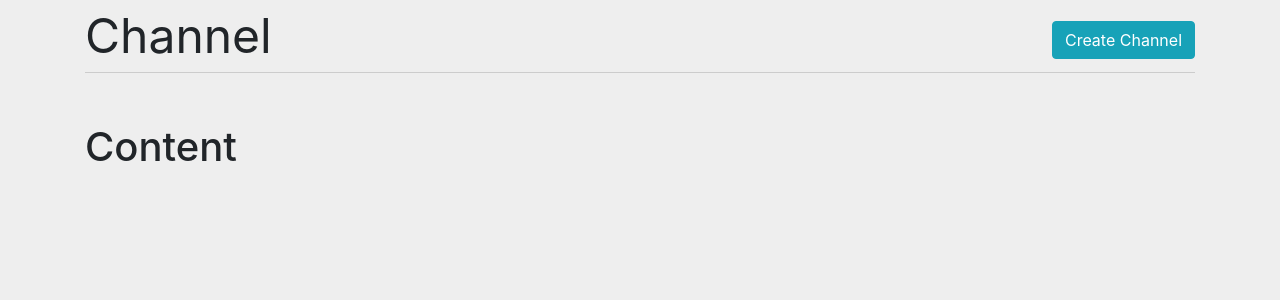
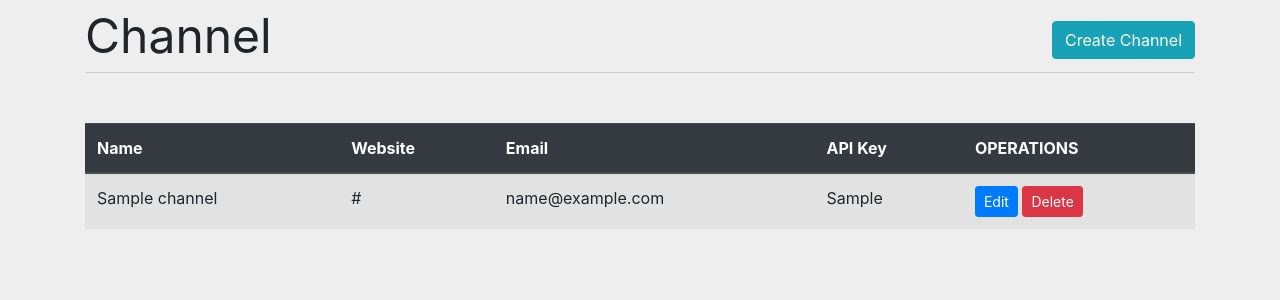
Before and after one commit to richard-ma/Gondwana, a Flask app: page /channel/index in a window 1280 px wide. Shown: the part 56-356 px from the top of the page. Run offline with Flask 2, Linux system fonts and the light colour scheme; tables that the repository leaves empty hold one stand-in row (values such as "Sample post"); some libraries are stand-ins or nearby versions.

Commit message:
add channel index view

```diff
--- a/Gondwana/channel.py
+++ b/Gondwana/channel.py
@@ -8,12 +8,11 @@ bp = Blueprint('channel', __name__, url_prefix='/channel')
 
 
 # /channel/index
-@bp.route('/index', methods=('GET', 'POST'))
+@bp.route('/index', methods=('GET',))
 def channel_index():
-    if request.method == 'POST':
-        pass
+    channels = Channel.query.all()
 
-    return render_template('channel/index.html', active_page="channel_index")
+    return render_template('channel/index.html', active_page="channel_index", channels=channels)
 
 
 # /channel/create
--- a/Gondwana/templates/channel/index.html
+++ b/Gondwana/templates/channel/index.html
@@ -9,5 +9,29 @@
 {% endblock %}
 
 {% block content %}
-    <h1>Content</h1>
+    <table class="table table-striped table-hover">
+        <thead class="thead-dark">
+            <tr>
+                <th>Name</th>
+                <th>Website</th>
+                <th>Email</th>
+                <th>API Key</th>
+                <th>OPERATIONS</th>
+            </tr>
+        </thead>
+        <tbody>
+            {% for channel in channels %}
+            <tr>
+                <td>{{ channel.name }}</td>
+                <td>{{ channel.website_url}}</td>
+                <td>{{ channel.email}}</td>
+                <td>{{ channel.api_key}}</td>
+                <td>
+                    <a role="button" href="#" class="btn btn-primary btn-sm">Edit</a>
+                    <a role="button" href="#" class="btn btn-danger btn-sm">Delete</a>
+                </td>
+            </tr>
+            {% endfor %}
+        </tbody>
+    </table>
 {% endblock %}
```
